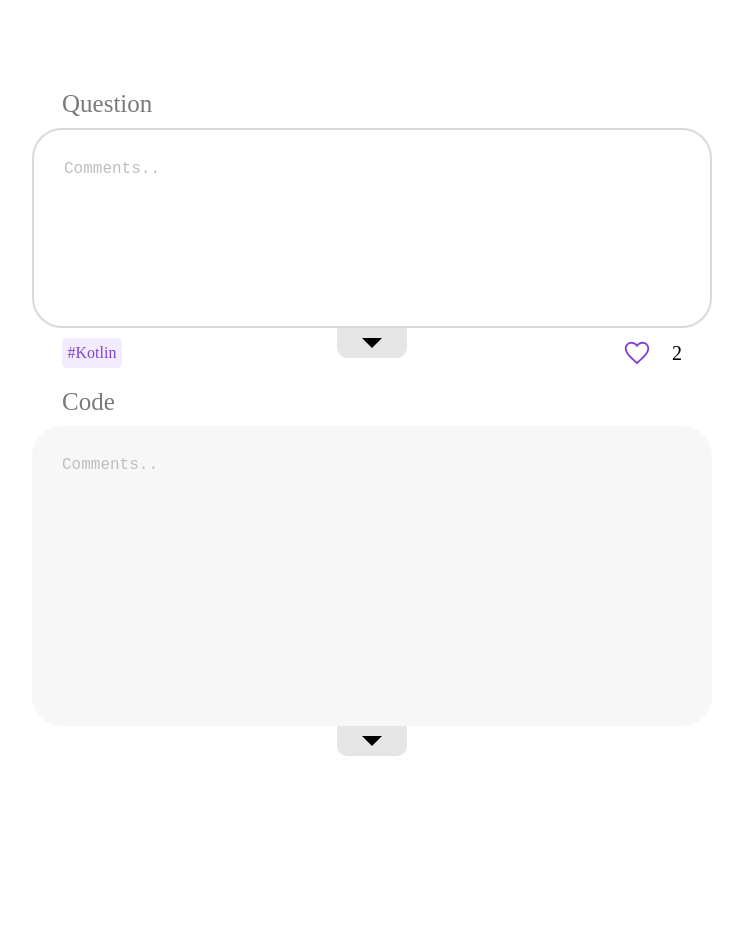
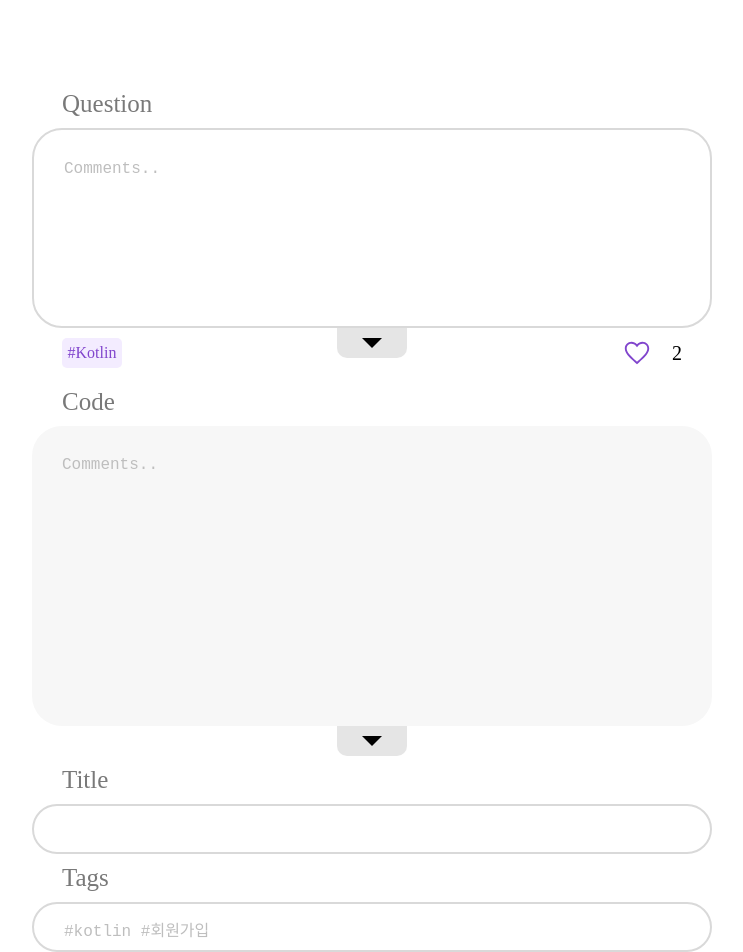
Before and after one commit to 1-yuna/STDERR, a React (Vite) app in the folder Project-Stderr/frontend/: page / in a window 1280 px wide. Shown: the whole page, without its empty margins (268-1011 px from the left). Before the commit the page ends 800 px from the top, so only its background shows below. Built offline with nearby package versions, Linux system fonts and the light colour scheme.

Commit message:
[style] title, tag 컴포넌트 완료

```diff
--- /dev/null
+++ b/Project-Stderr/frontend/src/components/ContentElements/TitleTag.jsx
@@ -0,0 +1,55 @@
+// eslint-disable-next-line no-unused-vars
+import React from "react";
+import styled from "styled-components";
+
+const TitleTagBody = styled.div`
+  width: 100%;
+`;
+
+const Title = styled.div`
+  width: 100%;
+  padding: 10px 30px;
+  font-size: 25px;
+  color: #797979;
+`;
+
+const TextBox = styled.div`
+  display: flex;
+  justify-content: center;
+  align-items: center;
+  width: 100%;
+  height: 50px;
+  background-color: white;
+  border-radius: 30px;
+  border: 2px solid #d9d9d9;
+`;
+
+const Text = styled.textarea`
+  width: calc(100% - 60px);
+  height: calc(100% - 25px);
+  background-color: white;
+  border: none;
+  outline: none;
+  font-size: 16px;
+  resize: none;
+  &::placeholder {
+    color: #bebebe;
+  }
+`;
+
+// eslint-disable-next-line react/prop-types
+function TitleTag({ name }) {
+  return (
+    <TitleTagBody>
+      <Title>{name}</Title>
+      <TextBox>
+        <Text
+          type="text"
+          placeholder={name === "Title" ? " " : "#kotlin #회원가입"}
+        />
+      </TextBox>
+    </TitleTagBody>
+  );
+}
+
+export default TitleTag;
--- a/Project-Stderr/frontend/src/pages/HomePage.jsx
+++ b/Project-Stderr/frontend/src/pages/HomePage.jsx
@@ -1,14 +1,17 @@
 // eslint-disable-next-line no-unused-vars
 import React from "react";
+import Background from "../components/Background";
 import Question from "../components/ContentElements/Question.jsx";
 import Code from "../components/ContentElements/Code.jsx";
-import Background from "../components/Background";
+import TitleTag from "../components/ContentElements/TitleTag.jsx";
 
 function HomePage() {
   return (
     <Background>
       <Question />
       <Code />
+      <TitleTag name="Title" />
+      <TitleTag name="Tags" />
     </Background>
   );
 }
```
